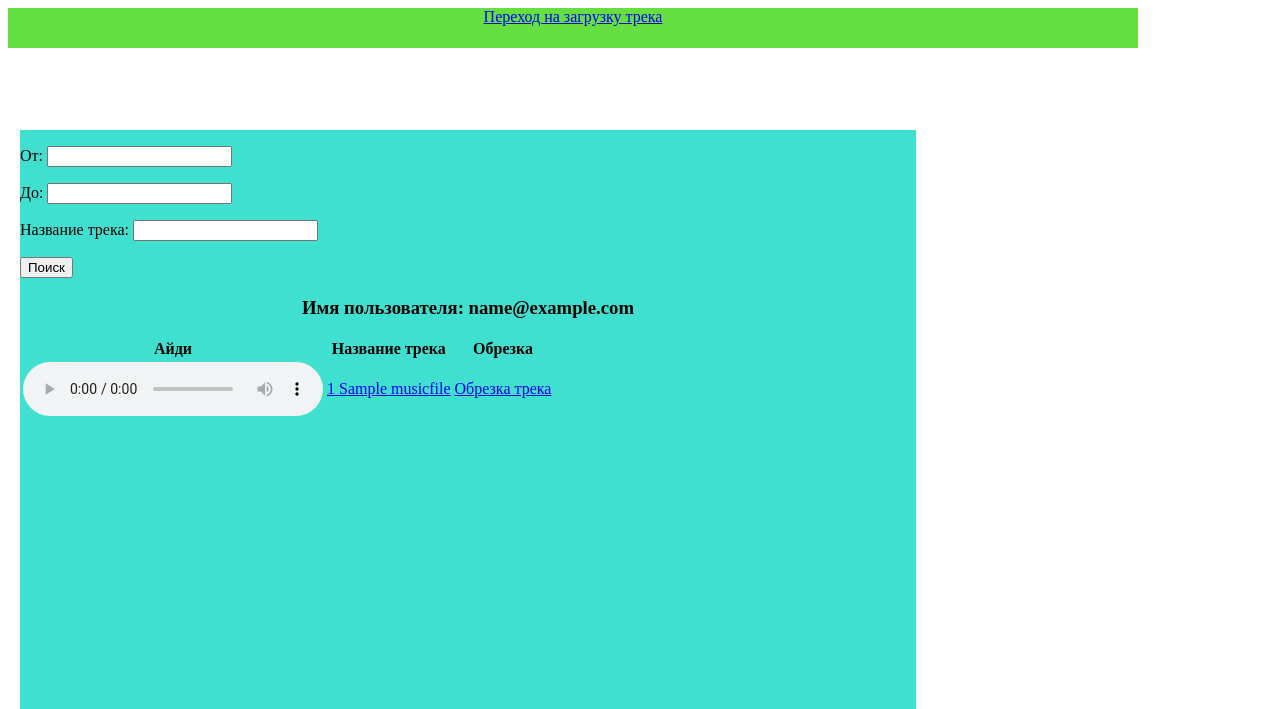
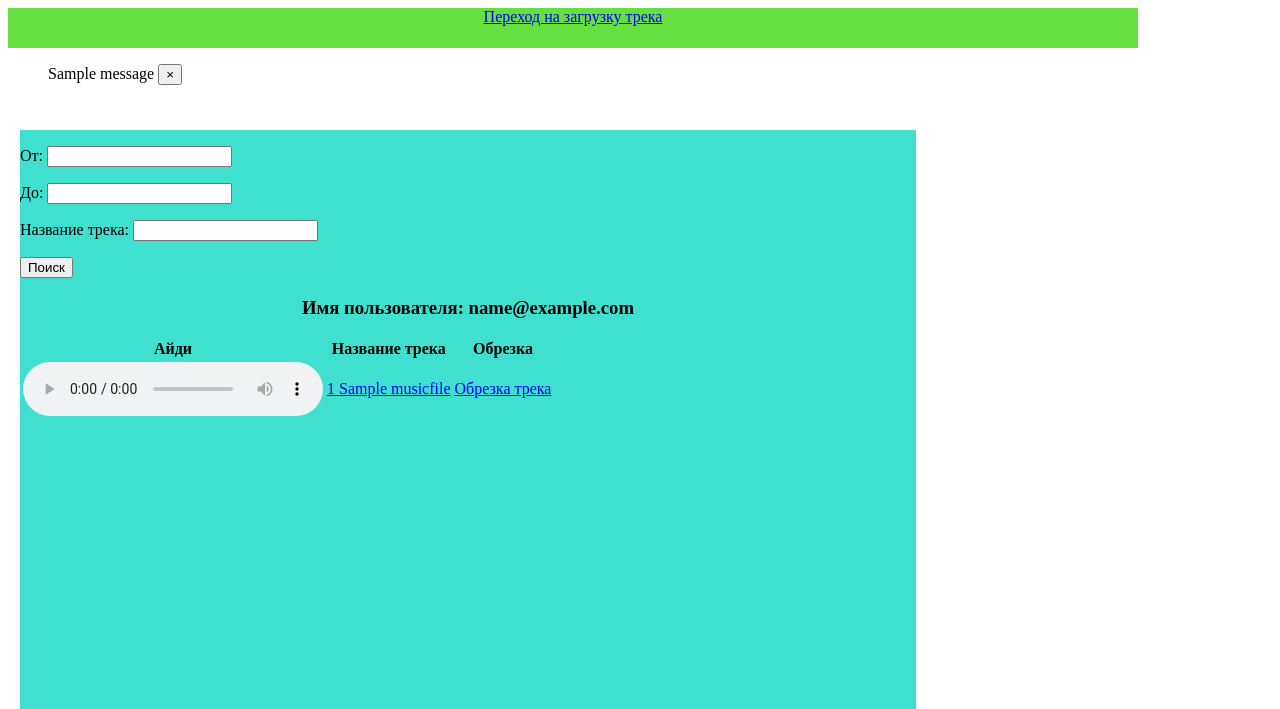
Before and after one commit to Andreymazo/MusicLibTestovoe, a Django app: template musiclib/templates/home.html in a window 1280 px wide. Shown: the top 709 px of the page. Run offline with Django 5.2, Linux system fonts and the light colour scheme; tables that the repository leaves empty hold one stand-in row (values such as "Sample post"); the template is opened without the code that fills it: values that come from a table or form of the project are taken from there, most other values are stand-ins (such as "Sample title", 1, 10 or a date in 2020); one stand-in notice (Sample message) is shown; some libraries are stand-ins or nearby versions.

Commit message:
first commit

```diff
--- a/musiclib/templates/home.html
+++ b/musiclib/templates/home.html
@@ -1,3 +1,5 @@
+<script src="https://code.jquery.com/jquery-3.5.1.min.js"></script>
+<script src="https://stackpath.bootstrapcdn.com/bootstrap/4.5.2/js/bootstrap.min.js"></script>
 
 <style>
     .navbar{
@@ -94,6 +96,7 @@
                                         <a class="btn.btn-default" href="{% url 'musiclib:cutter_file' object.pk request_user_id %}" >Обрезка трека</a>
                                     </td>
                                   </tbody>
+
                           {% endfor %}
                         </tbody>
                   </table>
@@ -104,3 +107,15 @@
             <div id="footer">
                 <a class="btn.btn-default" href="{% url 'musiclib:upload'  %}" >Переход на загрузку трека</a>
             </div>
+            {% if messages %}
+            <ul class="messages">
+                {% for message in messages %}
+                <div class="alert alert-{{ message.tags }} alert-dismissible fade show" role="alert">
+                  {{ message }}
+                  <button type="button" class="close" data-dismiss="alert" aria-label="Close">
+                      <span aria-hidden="true">&times;</span>
+                  </button>
+              </div>
+                {% endfor %}
+            </ul>
+            {% endif %}
--- a/musiclib/views.py
+++ b/musiclib/views.py
@@ -12,6 +12,7 @@ from django.urls import reverse
 from .forms import MusicFilesFilterForm, MusicFilesForm, SignupForm
 from .models import CustomUser, MusicFiles
 from pydub import AudioSegment
+from django.contrib import messages
 
 def signup_without_confirmation(request):
     if request.method == 'POST':
@@ -100,4 +101,5 @@ def cutter_file(request, pk1, pk2): # Номер трека из библиот
     first_10_seconds = song_for_cut[:ten_seconds]
     # # last_5_seconds = song[-5000:]
     first_10_seconds.export(f"media/{request_user_id}/new{pk1}{song.title}.mp3", format="mp3")
+    messages.success(request, "Создан новый файл new" )
     return HttpResponseRedirect(reverse('musiclib:home'))
--- a/requirements.txt
+++ b/requirements.txt
@@ -18,6 +18,7 @@ daphne==4.1.0
 Django==5.0.3
 django-bootstrap-datepicker-plus==5.0.5
 django-bootstrap4==23.4
+django-bootstrap5==24.1
 django-picklefield==3.2
 django-post-office==3.8.0
 hyperlink==21.0.0
```
Also changed, not shown: 2 other files.
